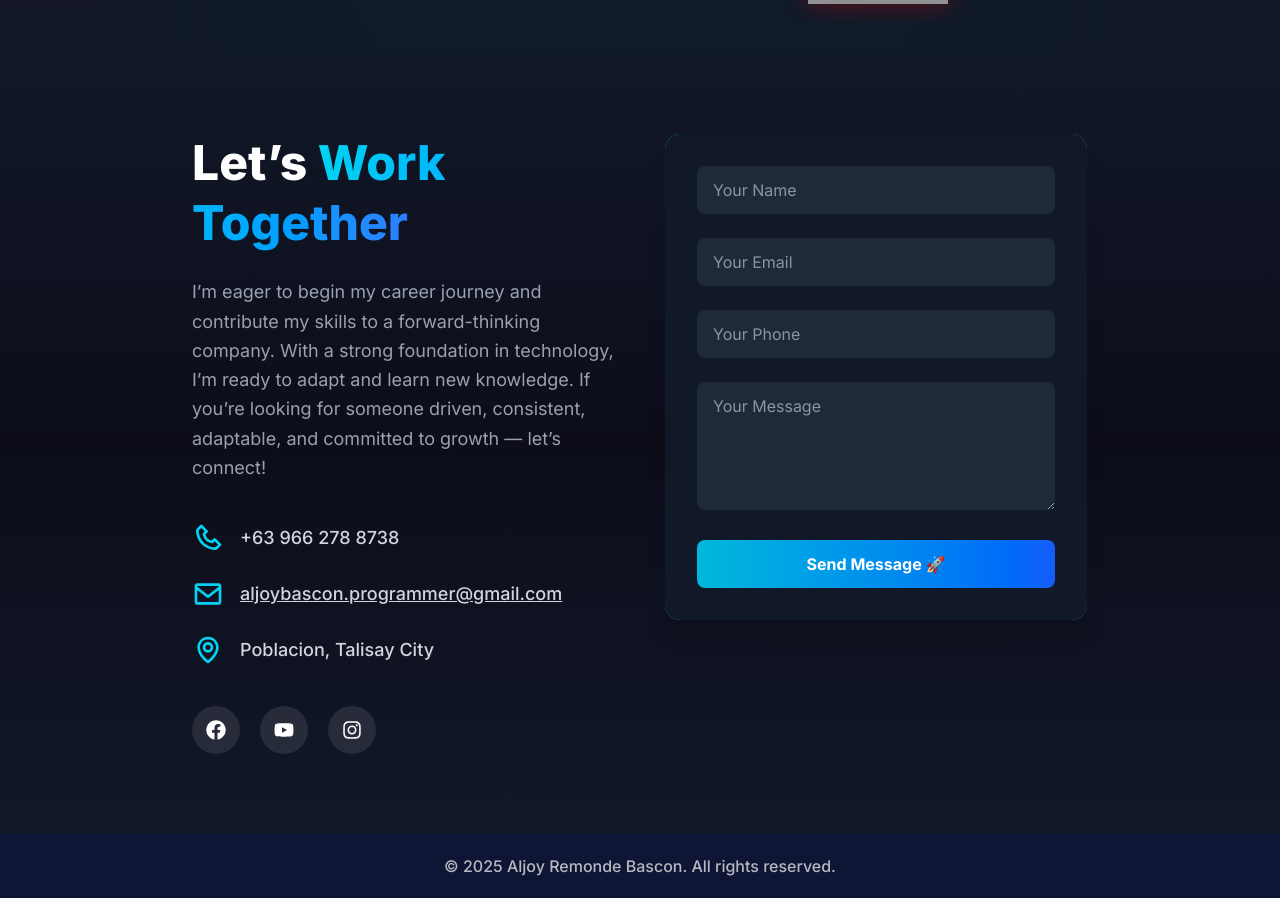
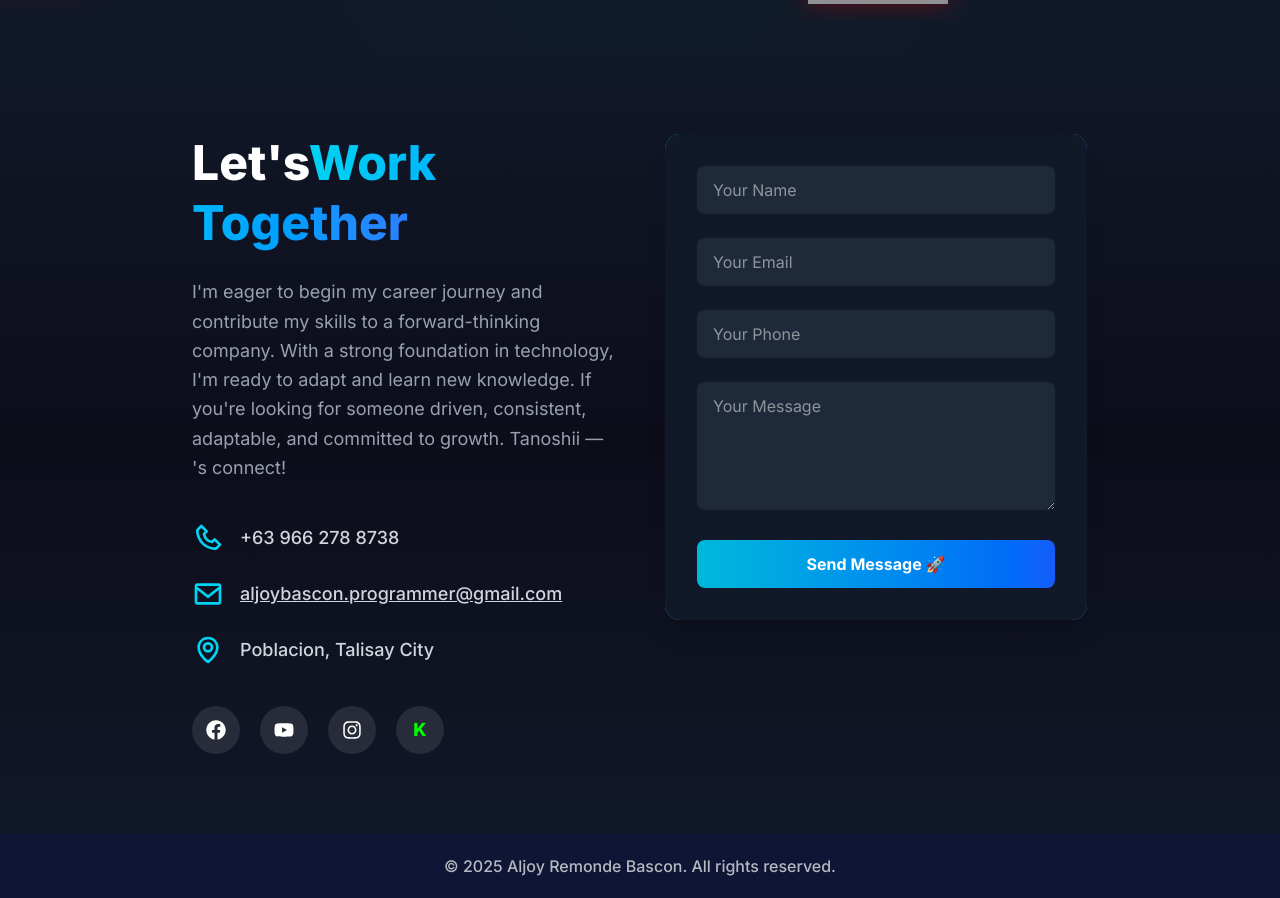
Before and after one commit to tanoshii777/tanoshii-portfolio, a Next.js app: page / in a window 1280 px wide. Shown: the part 4480-5378 px from the top of the page. Built offline with nearby package versions, Linux system fonts and the light colour scheme; grey boxes are pictures that could not be loaded.

Commit message:
Add: We're adding Kick link for the stream

```diff
--- a/components/Home/Contact/Contact.tsx
+++ b/components/Home/Contact/Contact.tsx
@@ -3,6 +3,7 @@
 import React from "react";
 import { BiEnvelope, BiMap, BiPhone } from "react-icons/bi";
 import { FaFacebook, FaInstagram, FaYoutube } from "react-icons/fa";
+import { FaPlay } from "react-icons/fa";
 import ContactForm from "./ContactForm";
 
 export default function Contact() {
@@ -12,17 +13,17 @@ export default function Contact() {
         {/* LEFT SIDE - Info + Socials */}
         <div>
           <h1 className="text-4xl md:text-5xl font-extrabold text-white leading-tight">
-            {"Let’s "}
+            Let&apos;s
             <span className="bg-gradient-to-r from-cyan-400 to-blue-500 bg-clip-text text-transparent">
               Work Together
             </span>
           </h1>
           <p className="text-gray-400 mt-6 text-lg leading-relaxed">
-            I’m eager to begin my career journey and contribute my skills to a
-            forward-thinking company. With a strong foundation in technology,
-            I’m ready to adapt and learn new knowledge. If you’re looking for
-            someone driven, consistent, adaptable, and committed to growth —
-            let’s connect!
+            I&apos;m eager to begin my career journey and contribute my skills
+            to a forward-thinking company. With a strong foundation in
+            technology, I&apos;m ready to adapt and learn new knowledge. If
+            you&apos;re looking for someone driven, consistent, adaptable, and
+            committed to growth. Tanoshii — &apos;s connect!
           </p>
 
           {/* Contact Info */}
@@ -83,6 +84,17 @@ export default function Contact() {
             >
               <FaInstagram className="text-white w-5 h-5" />
             </a>
+
+            <a
+              href="https://kick.com/tanoshii777/videos/f94ed2d0-6a2c-44c0-82d4-8d9e31923f1c"
+              target="_blank"
+              rel="noopener noreferrer"
+              className="w-12 h-12 bg-white/10 backdrop-blur-md rounded-full flex items-center justify-center
+             transition-transform transform hover:scale-110 hover:bg-gradient-to-br hover:from-[#00FF00] hover:to-green-700 hover:shadow-lg hover:shadow-[#00FF00]/50"
+            >
+              {/* For now using a bold K, can replace with Kick SVG */}
+              <span className="text-[#00FF00] font-extrabold text-lg">K</span>
+            </a>
           </div>
         </div>
 
```
